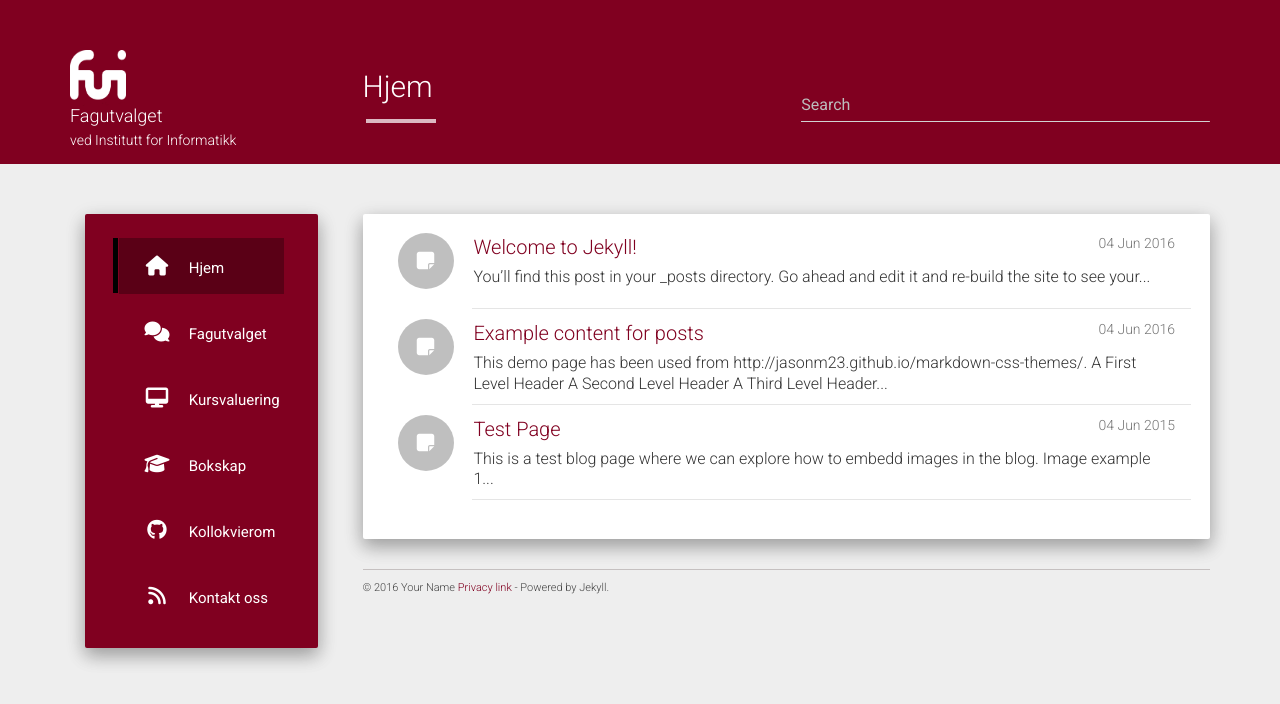
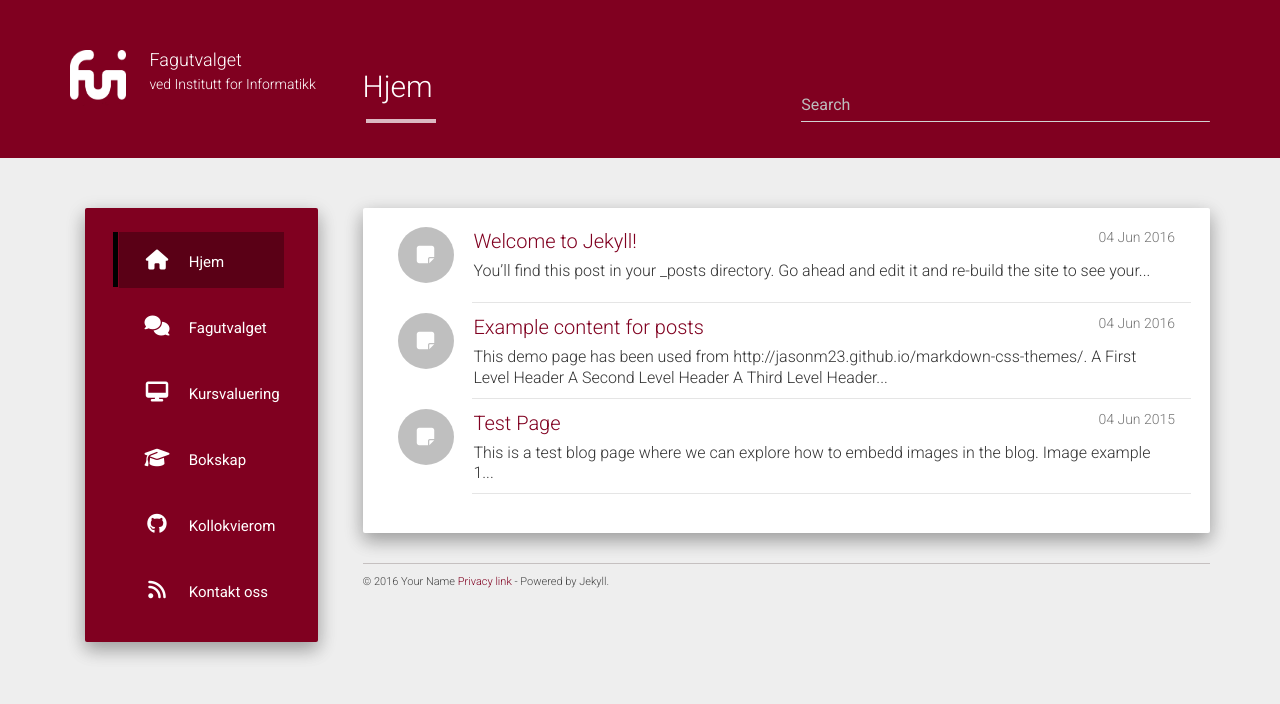
Before and after one commit to fui/fui.github.io, a Jekyll site: the page built from index.html, in a window 1280 px wide. Shown: the top 704 px of the page. Built offline with Jekyll 4.4.1, drawn with Linux system fonts in a browser that asks for light colours; nearby versions of some CDN libraries; the list of posts is cut into pages by our own code.

Commit message:
change icon

```diff
--- a/static/css/main.css
+++ b/static/css/main.css
@@ -9,7 +9,7 @@
     width: 56px;
     height: 56px;
     margin: 0 auto;
-    margin-right: 45px;
+    margin-right: 10px;
 }
 .logo-turner {
     font-size: 18px;
```
